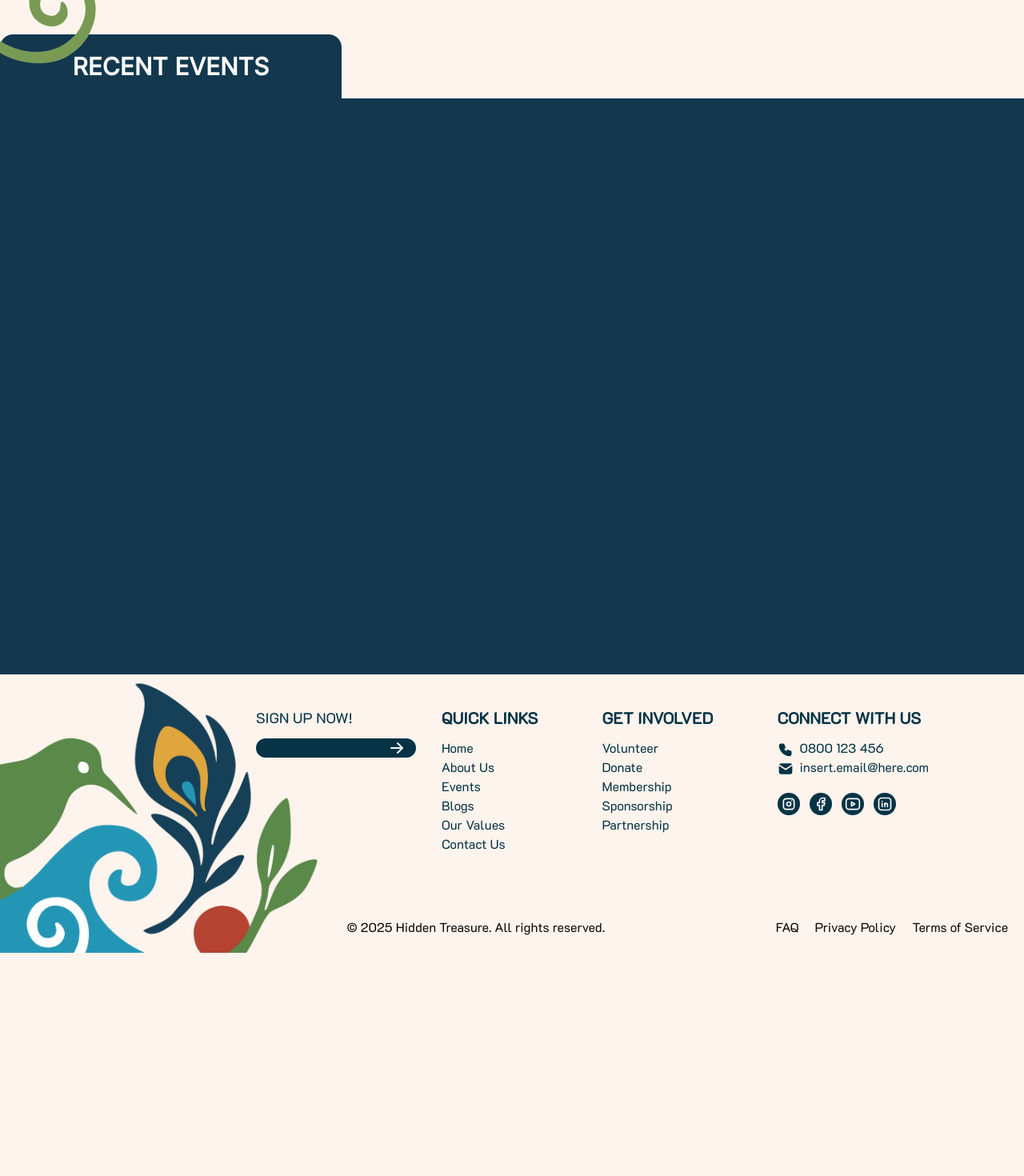
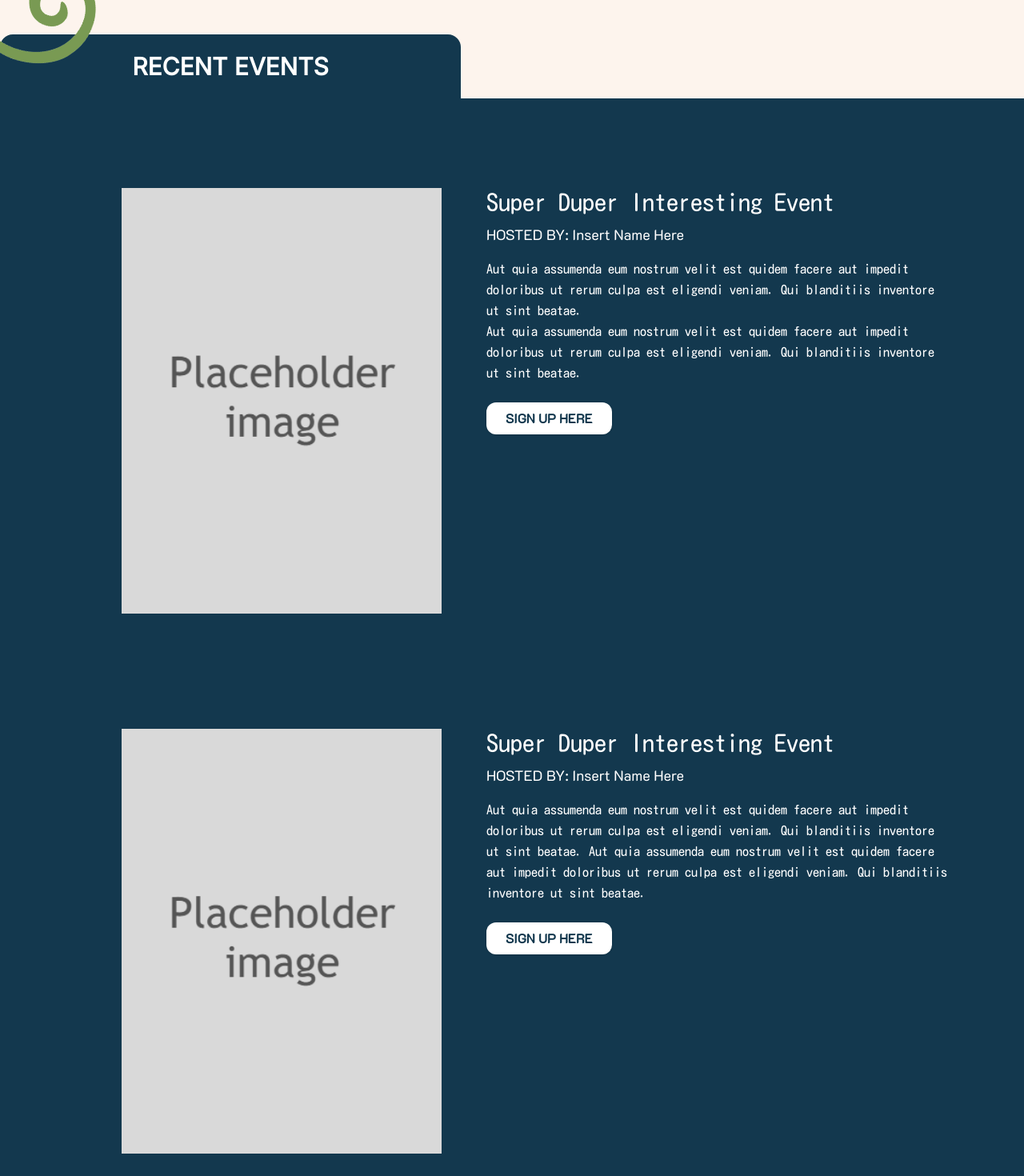
Before and after one commit to UoaWDCC/hidtreas, a Next.js app: page /events in a window 1280 px wide. Shown: the part 100-1570 px from the top of the page at 80% size. Before the commit the page ends 1291 px from the top, so only its background shows below. Built offline with nearby package versions, Linux system fonts and the light colour scheme.

Commit message:
feat: added images and text

```diff
--- a/src/app/(frontend)/events/page.tsx
+++ b/src/app/(frontend)/events/page.tsx
@@ -7,6 +7,7 @@ import SignUpModal from '@/components/common/SignUpModal'
 
 import Koru from '@/assets/recent_events_koru.png'
 import PlaceholderImg from '@/assets/placeholder_img.png'
+import KiwiBird from '@/assets/kiwiBird.svg'
 
 import { Kosugi_Maru } from 'next/font/google'
 
@@ -33,7 +34,7 @@ export default function EventsPage() {
 
       {/* Recent Events header bar */}
       <div
-        className="w-1/3 bg-[#13384E] rounded-t-2xl flex items-center justify-center"
+        className="w-[45%] bg-[#13384E] rounded-t-2xl flex items-center justify-center"
         style={{ height: '5rem' }}
       >
         <h1 className="text-white text-base md:text-2xl lg:text-3xl font-semibold">
@@ -43,9 +44,91 @@ export default function EventsPage() {
 
       {/* Main Recent Events section */}
       <section
-        className="relative w-full bg-[#13384E] px-6 pt-64 pb-12 overflow-x-hidden"
-        style={{ minHeight: '45rem' }}
-      ></section>
+        className="relative w-full bg-[#13384E] px-6 pt-0 pb-12 overflow-x-hidden"
+        style={{ minHeight: '80rem' }}
+      >
+        {/* First Event */}
+        <div
+          className="
+            flex flex-col md:flex-row items-start
+            pt-3 sm:pt-10 md:pt-10 lg:pt-20 xl:pt-28
+            pl-4 sm:pl-8 md:pl-12 lg:pl-20 xl:pl-32
+            gap-6 md:gap-10 lg:gap-14
+          "
+        >
+          <Image
+            src={PlaceholderImg}
+            alt="Event placeholder image"
+            width={400}
+            height={300}
+            className="w-full max-w-[70%] md:max-w-[400px] h-auto"
+          />
+
+          <div className="text-white max-w-xl">
+            <h2 className={`text-2xl md:text-3xl font-semibold mb-2 ${kosugiMaru.className}`}>
+              Super Duper Interesting Event
+            </h2>
+
+            <h3 className="text-base md:text-lg font-medium mb-4">HOSTED BY: Insert Name Here</h3>
+
+            <p className={`text-sm md:text-base leading-relaxed ${kosugiMaru.className}`}>
+              Aut quia assumenda eum nostrum velit est quidem facere aut impedit doloribus ut rerum
+              culpa est eligendi veniam. Qui blanditiis inventore ut sint beatae.
+            </p>
+            <p className={`text-sm md:text-base leading-relaxed ${kosugiMaru.className}`}>
+              Aut quia assumenda eum nostrum velit est quidem facere aut impedit doloribus ut rerum
+              culpa est eligendi veniam. Qui blanditiis inventore ut sint beatae.
+            </p>
+
+            <button
+              onClick={() => setSignOpen(true)}
+              className="mt-6 px-6 py-2 bg-white text-[#13384E] font-semibold rounded-xl shadow hover:bg-gray-200 transition hover:cursor-pointer"
+            >
+              SIGN UP HERE
+            </button>
+          </div>
+        </div>
+
+        {/* Second Event (same layout: image left, text right) */}
+        <div
+          className="
+            flex flex-col md:flex-row items-start
+            pt-20 sm:pt-24 md:pt-24 lg:pt-32 xl:pt-36
+            pl-4 sm:pl-8 md:pl-12 lg:pl-20 xl:pl-32
+            gap-6 md:gap-10 lg:gap-14
+          "
+        >
+          <Image
+            src={PlaceholderImg}
+            alt="Event placeholder image"
+            width={400}
+            height={300}
+            className="w-full max-w-[70%] md:max-w-[400px] h-auto"
+          />
+
+          <div className="text-white max-w-xl">
+            <h2 className={`text-2xl md:text-3xl font-semibold mb-2 ${kosugiMaru.className}`}>
+              Super Duper Interesting Event
+            </h2>
+
+            <h3 className="text-base md:text-lg font-medium mb-4">HOSTED BY: Insert Name Here</h3>
+
+            <p className={`text-sm md:text-base leading-relaxed ${kosugiMaru.className}`}>
+              Aut quia assumenda eum nostrum velit est quidem facere aut impedit doloribus ut rerum
+              culpa est eligendi veniam. Qui blanditiis inventore ut sint beatae. Aut quia assumenda
+              eum nostrum velit est quidem facere aut impedit doloribus ut rerum culpa est eligendi
+              veniam. Qui blanditiis inventore ut sint beatae.
+            </p>
+
+            <button
+              onClick={() => setSignOpen(true)}
+              className="mt-6 px-6 py-2 bg-white text-[#13384E] font-semibold rounded-xl shadow hover:bg-gray-200 transition hover:cursor-pointer"
+            >
+              SIGN UP HERE
+            </button>
+          </div>
+        </div>
+      </section>
 
       <SignUpModal signOpen={signOpen} setSignOpen={setSignOpen} />
       <Footer />
```
